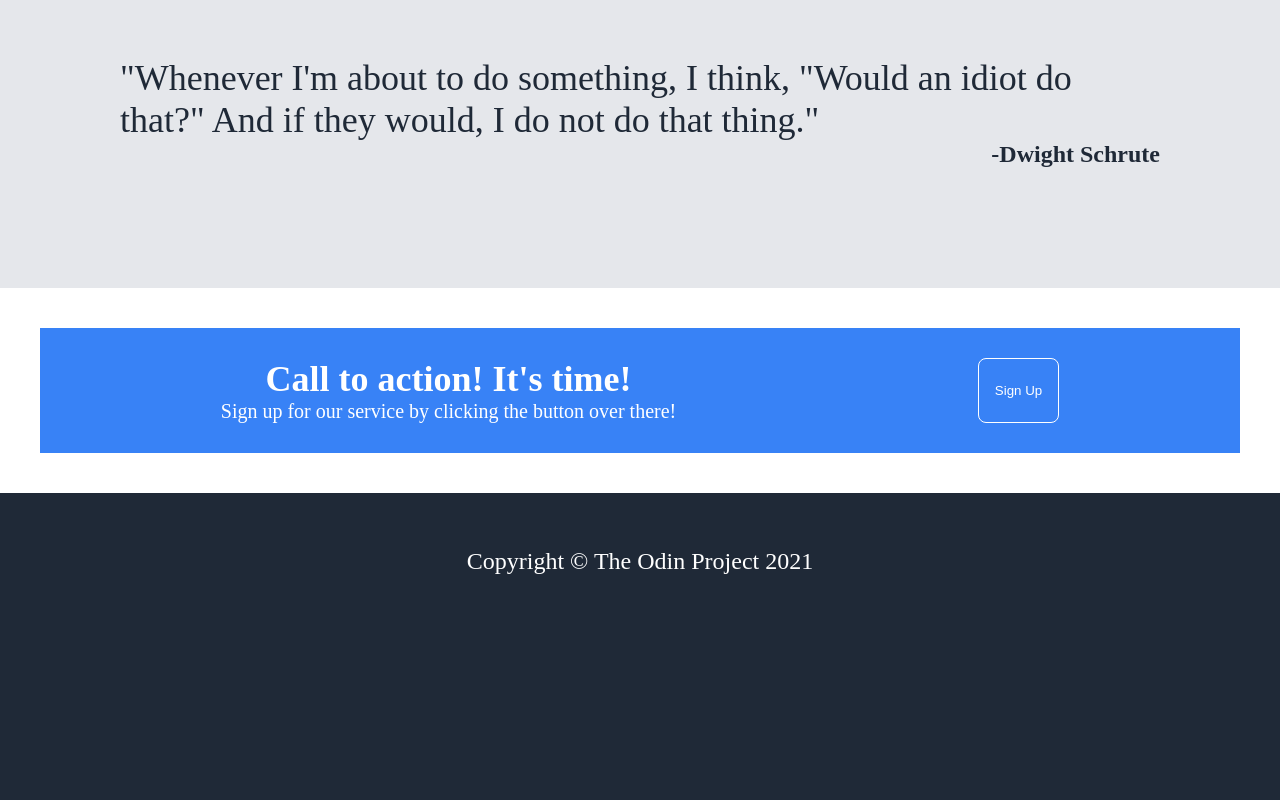
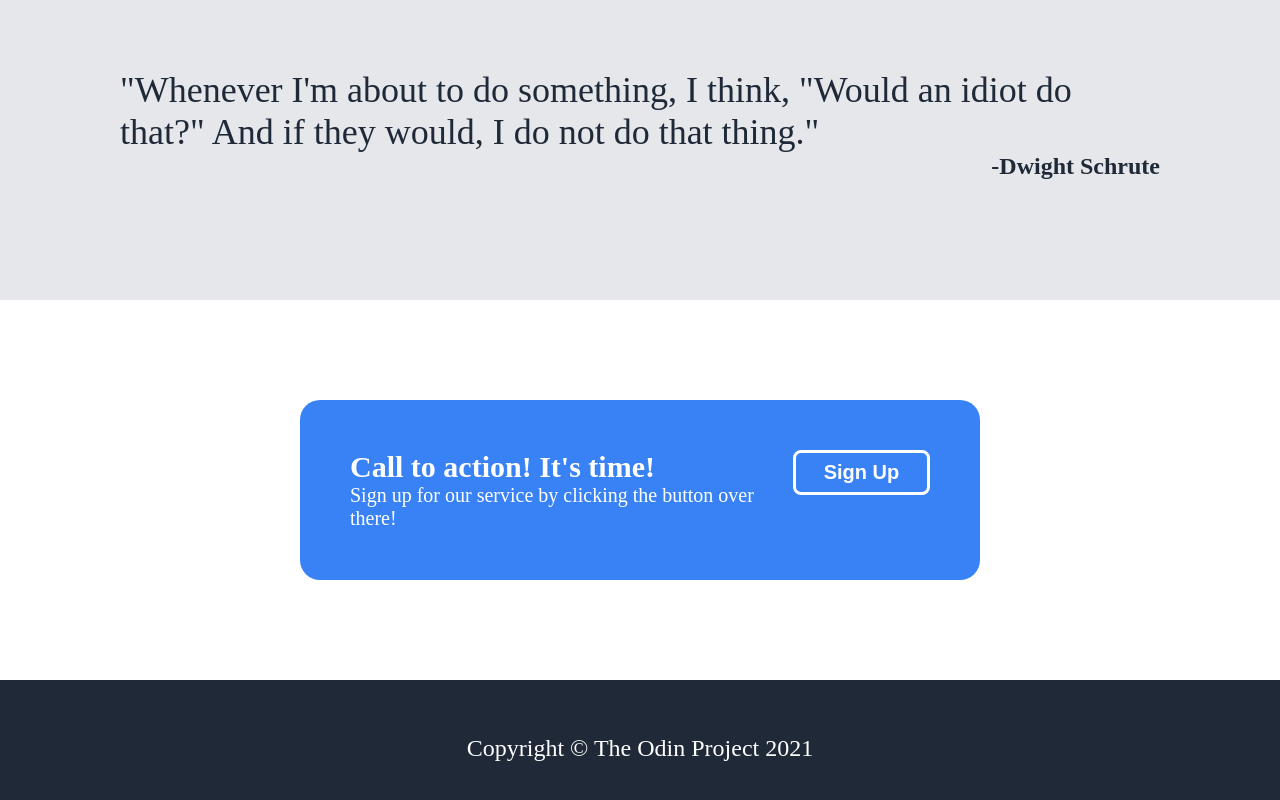
Before and after one commit to bwolfe53144/landing-page, a plain HTML site: page index.html in a window 1280 px wide. Shown: the part 866-1666 px from the top of the page. Before the commit the page ends 1495 px from the top, so only its background shows below. Drawn offline with Linux system fonts and the light colour scheme.

Commit message:
Edit buttons, redid last container names and added a div class to round the border, rounded picture borders

```diff
--- a/index.html
+++ b/index.html
@@ -8,13 +8,13 @@
     <link rel="stylesheet" href="style.css">
   </head>
   <body>
+    <div class="main-body">
         <ul class="header">
             <li class="logo"><img src="./images/20230413_105345.jpg" alt="picture" class="logo"></li>
             <li class="header-right"><a href="#"> Home</a></li>
                 <li><a href="#"> Roster</a></li>
                 <li><a href="#"> Schedule</a></li>
         </ul>
-    <div class="main-body">
         <div class="media-one">
             <div class="container-one">
                 <div class="header-one">This website is awesome!</div>
@@ -48,16 +48,18 @@
             <div class="Words">"Whenever I'm about to do something, I think, "Would an idiot do that?" And if they would, I do not do that thing."</div>
             <div class="author">-Dwight Schrute</div>
         </div>
+        <div class="last-container">
+            <div class="bar-contents">
                 <div class="last-bar">
-            <div class="container-last">
                     <div class="last-header">Call to action! It's time!</div>
                     <div class="text">Sign up for our service by clicking the button over there!</div>
                 </div>
                 <button class="sign-up-two">Sign Up</button>
             </div>
         </div>
+    </div>
     <div class="footer">
-        Copyright © The Odin Project 2021
+        <div class="footer-text"> Copyright © The Odin Project 2021</div>
     </div>
     </body>
 </html>
--- a/style.css
+++ b/style.css
@@ -4,11 +4,6 @@ body {
     margin: 0;
     background-color: #1f2937;
     padding: 0;
-    margin: 0;
-}
-
-.header .footer {
-    flex: none;
 }
 
 .header {
@@ -19,6 +14,7 @@ body {
     padding-right: 24px;
     font-size: 24px;
     align-items: center;
+    flex: auto;
 }
 
 a {
@@ -40,6 +36,7 @@ a {
     display: flex;
     flex-direction: column;
     text-align: center;
+
 }
 
 .media-one {
@@ -68,10 +65,14 @@ a {
     font-size: 20px;
     text-align: left;
 }
-
+/* edited both buttons */
 button {
+    width: 140px;
+    height: 45px;
     cursor: pointer;
     padding: 8px 16px;
+    font-size: 20px;
+    font-weight: bold;
     border-radius: 8px;
     background-color:#3882f6;
     color: white;
@@ -84,11 +85,11 @@ button {
 }
 
 button.sign-up-one {
-    border: 1px solid royalblue;
+    border: 4px solid #3882f6;
   }
 
   button.sign-up-two {
-    border: 1px solid white;
+    border: 3px solid white;
   }
 
 .media-two {
@@ -123,6 +124,8 @@ button.sign-up-one {
 
 .img-two {
     border: 5px solid #3882f6;
+/* added border-radius to round corners*/
+    border-radius: 25px;
     width: 100px;
     height: 100px;
 }
@@ -143,23 +146,27 @@ button.sign-up-one {
     text-align: right;
 }
 
+.last-container {
+background-color: white;
+}
+
+.bar-contents {
+    display: flex;
+    justify-content: space-around;
+    padding: 50px;
+    margin: 100px 300px;
+    background-color: #3882f6;
+    border-radius: 20px;
+    text-align: left;
+}
+
 .last-bar {
     display: flex;
-    padding: 30px;
-    border: 40px solid white;
-    background-color: #3882f6;
-    justify-content: space-around;
-    flex-wrap: wrap;
-}
-
-.last-container {
-    display: flex;
     flex-direction: column;
-
 }
 
 .last-header {
-    font-size: 36px;
+    font-size: 30px;
     font-weight: bolder;
     color: white;
 }
@@ -173,5 +180,4 @@ button.sign-up-one {
     align-items: center;
     justify-content: center;
     padding: 32px 16px;
-    flex: 1 1 1;
 }
```
Lines whose indentation alone changed are shown as unchanged.
